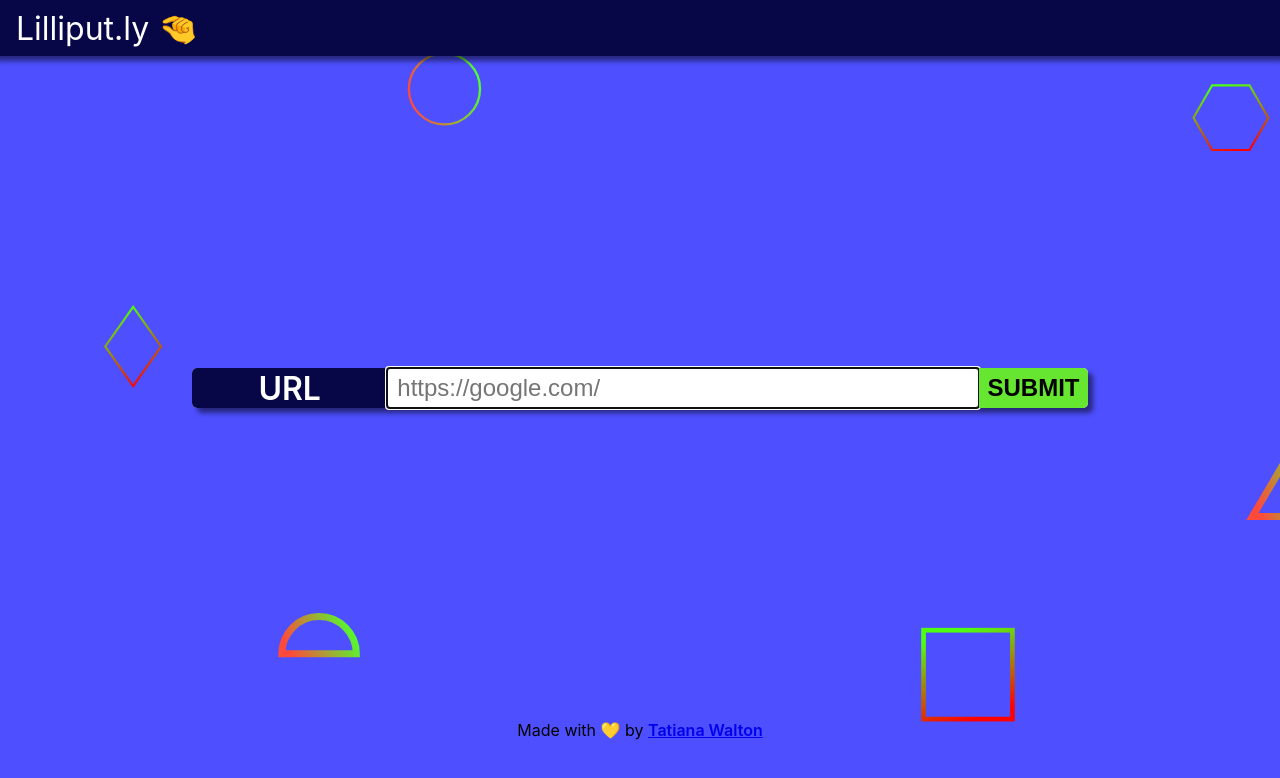
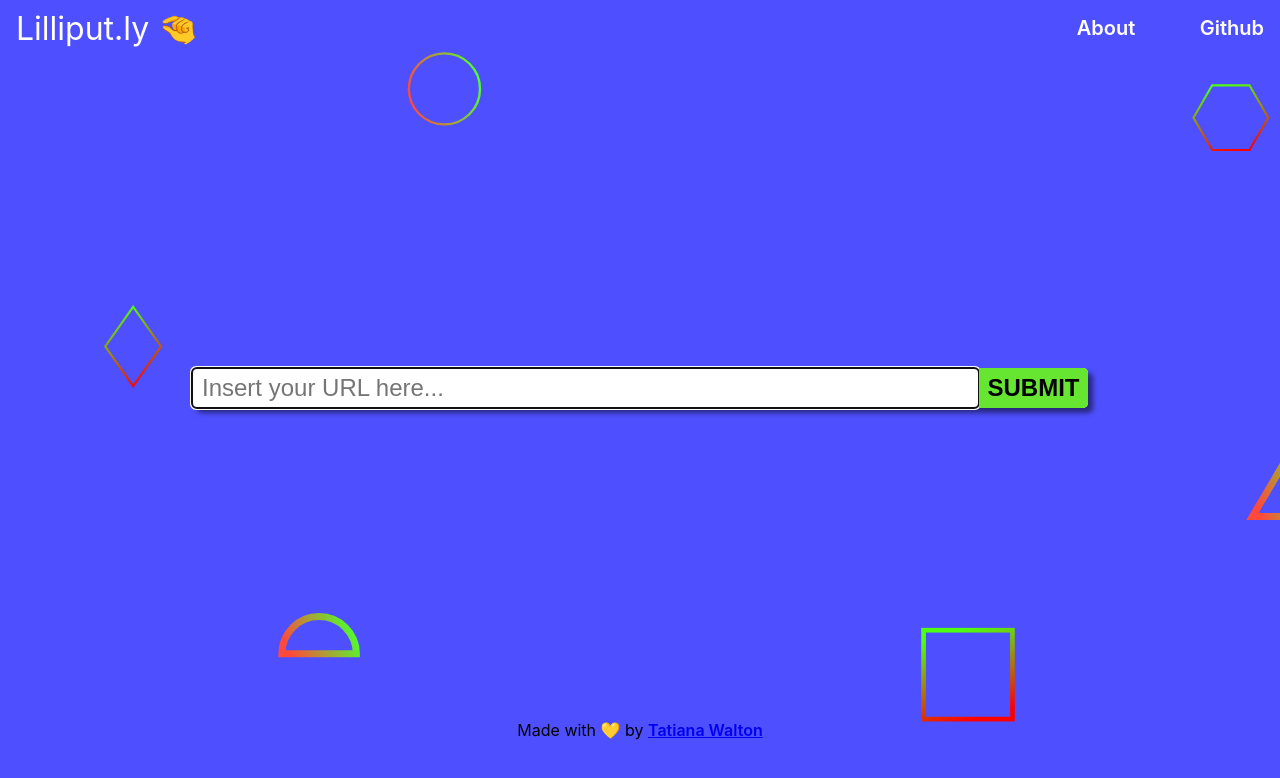
Before and after one commit to twalton83/django_URL_shortener, a React (Create React App) app in the folder frontend/: page / in a window 1280 px wide. Shown: the top 778 px of the page. Built offline with nearby package versions, Linux system fonts and the light colour scheme.

Commit message:
Update styles

```diff
--- a/frontend/src/components/Form.tsx
+++ b/frontend/src/components/Form.tsx
@@ -54,6 +54,7 @@ const InputStyles = styled.div`
     width: 100%;
 
     border: none;
+    border-radius: 5px;
 
     font-size: 24px;
     line-height: 30px;
@@ -70,18 +71,7 @@ const InputStyles = styled.div`
   }
 
   label {
-    display: flex;
-    align-items: center;
-    justify-content: center;
-    font-weight: 600;
-    font-size: 32px;
-
-    width: 33%;
-
-    background-color: #070747;
-    color: white;
-    height: 100%;
-    border-radius: 5px 0px 0px 5px;
+    display: none;
   }
 `;
 
@@ -92,7 +82,7 @@ export default function Form() {
         <label htmlFor="originalUrl">URL</label>
         <input
           type="url"
-          placeholder="https://google.com/"
+          placeholder="Insert your URL here..."
           name="originalUrl"
           id="url"
           autoFocus
--- a/frontend/src/components/Header.tsx
+++ b/frontend/src/components/Header.tsx
@@ -5,17 +5,35 @@ export const HeaderStyles = styled.header`
   display: flex;
   flex-direction: row;
   align-items: center;
+  justify-content: space-between;
 
-  background-color: #070747;
+  background-color: transparent;
   color: white;
 
   height: 7vh;
-  box-shadow: 0px 0px 5px 5px rgba(0, 0, 0, 0.5);
 
   padding: 0 16px;
 
   h1 {
     font-weight: 400;
+  }
+
+  nav {
+    width: 15%;
+  }
+
+  ul {
+    display: flex;
+    flex-direction: row;
+    justify-content: space-between;
+    list-style: none;
+
+    a {
+      text-decoration: none;
+      color: inherit;
+      font-weight: 600;
+      font-size: 20px;
+    }
   }
 `;
 
@@ -23,6 +41,16 @@ export default function Header() {
   return (
     <HeaderStyles>
       <h1>Lilliput.ly 🤏</h1>
+      <nav>
+        <ul>
+          <li>
+            <a href="https://github.com/twalton83/lilliput.li">About</a>
+          </li>
+          <li>
+            <a href="https://github.com/twalton83/lilliput.li">Github</a>
+          </li>
+        </ul>
+      </nav>
     </HeaderStyles>
   );
 }
```
